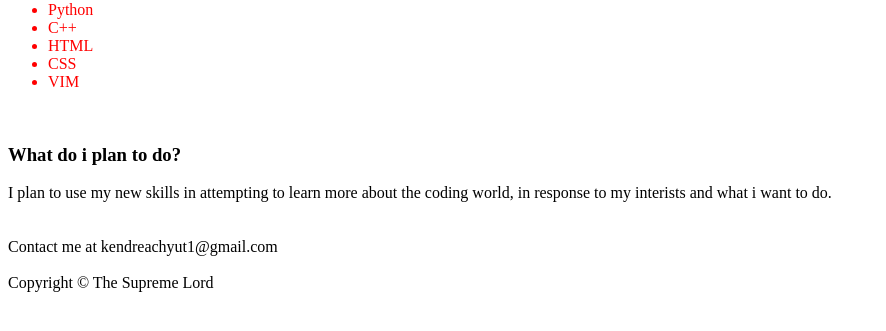
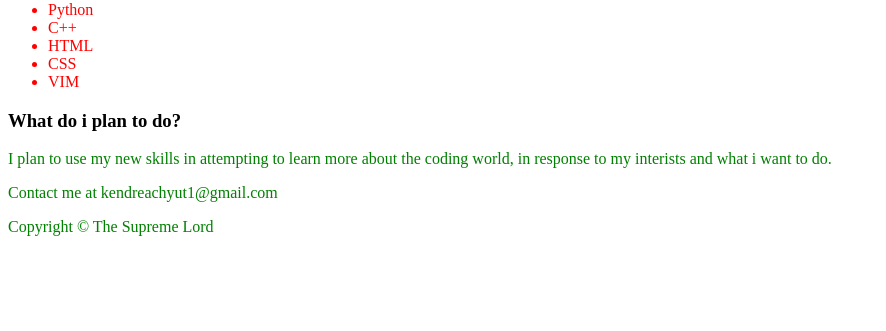
Before and after one commit to KendreAchyut/kendreachyut.github.io, a plain HTML site: page index.html in a window 1280 px wide. Shown: the part 105-436 px from the top of the page, without its empty margins (0-886 px from the left). Drawn offline with Linux system fonts and the light colour scheme.

Commit message:
Changing a few things

```diff
--- a/index.html
+++ b/index.html
@@ -14,7 +14,7 @@ p {color: green; size: 20;}
 </style>
 
 <h1>What I am learning?</h1>
-
+<p>
 <ul>
 	<li> Python</li>
 	<li>C++</li>
@@ -22,15 +22,10 @@ p {color: green; size: 20;}
 	<li>CSS</li>
 	<li>VIM</li>
 </ul>
-
-<br>
+</p>
 
 <h3>What do i plan to do?</h3>
-I plan to use my new skills in attempting to learn more about the coding world, in response to my interists and what i want to do.
-<br>
-<br>
-<br>
-Contact me at kendreachyut1@gmail.com
-<br>
-<br>
-Copyright © The Supreme Lord
+<p>I plan to use my new skills in attempting to learn more about the coding world, in response to my interists and what i want to do.</p>
+
+<p>Contact me at kendreachyut1@gmail.com</p>
+<p>Copyright © The Supreme Lord</p>
```
